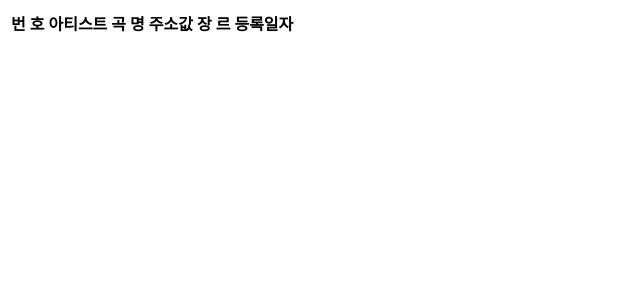
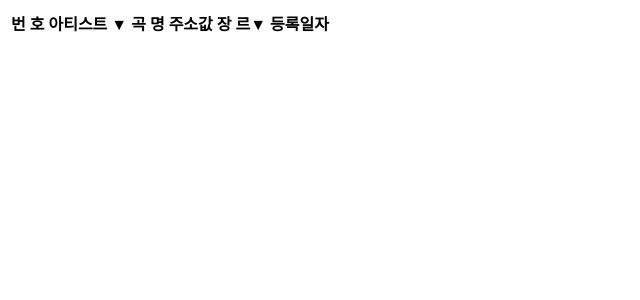
Before and after one commit to Dow118/html, a PHP site: page /admin/menu/manage_page.php?page=1 in a window 1280 px wide. Shown: the top 300 px of the page, without its empty margins (0-640 px from the left). Run offline with PHP 8.4, Linux system fonts and the light colour scheme; tables that the repository leaves empty or names only in its code hold one stand-in row (values such as "Sample post"); data that the repository does not hold is empty.

Commit message:
Update manage_page.php

```diff
--- a/admin/menu/manage_page.php
+++ b/admin/menu/manage_page.php
@@ -39,7 +39,8 @@
 
                         echo "<table class='type03' style='table-layout:fixed'><tr><th class='small'>
                                 <span id=$order style='CURSOR: hand' onclick=\"this.id=(this.id=='asc')?'desc':'asc'; location.href='./manage.html?page=$page&order='+this.id+'&sortBy=song_no&filterByArtist=$filter_artist&filterByCategory=$filter_category'\">번  호</span></th>
-                                <th><span style='CURSOR: hand' onclick=this.nextSibling.style.display=(this.nextSibling.style.display=='none')?'block':'none'; >아티스트</span><div style='display: none'>";
+                                <th><span id=$order style='CURSOR: hand' onclick=\"this.id=(this.id=='asc')?'desc':'asc'; location.href='./manage.html?page=$page&order='+this.id+'&sortBy=song_no&filterByArtist=$filter_artist&filterByCategory=$filter_category'\">아티스트</span>
+                                <span style='CURSOR: hand' onclick=this.nextSibling.style.display=(this.nextSibling.style.display=='none')?'block':'none'; >▼</span><div style='display: none'>";
 
                         $result = mysqli_query($connect, "select distinct song_artist from info");
 
@@ -50,7 +51,7 @@
                                 <th class='large'>
                                 <span id=$order style='CURSOR: hand' onclick=\"this.id=(this.id=='asc')?'desc':'asc'; location.href='./manage.html?page=$page&order='+this.id+'&sortBy=song_name&filterByArtist=$filter_artist&filterByCategory=$filter_category'\">곡  명</span></th>
                                 <th>주소값</th>
-                                <th class='small'><span style='CURSOR: hand' onclick=this.nextSibling.style.display=(this.nextSibling.style.display=='none')?'block':'none'; >장 르</span><div style='display: none'>";
+                                <th class='small'><span id=$order style='CURSOR: hand' onclick=\"this.id=(this.id=='asc')?'desc':'asc'; location.href='./manage.html?page=$page&order='+this.id+'&sortBy=song_no&filterByArtist=$filter_artist&filterByCategory=$filter_category'\">장 르</span><span style='CURSOR: hand' onclick=this.nextSibling.style.display=(this.nextSibling.style.display=='none')?'block':'none'; >▼</span><div style='display: none'>";
 
                         $result = mysqli_query($connect, "select distinct song_category from info");
 
```
